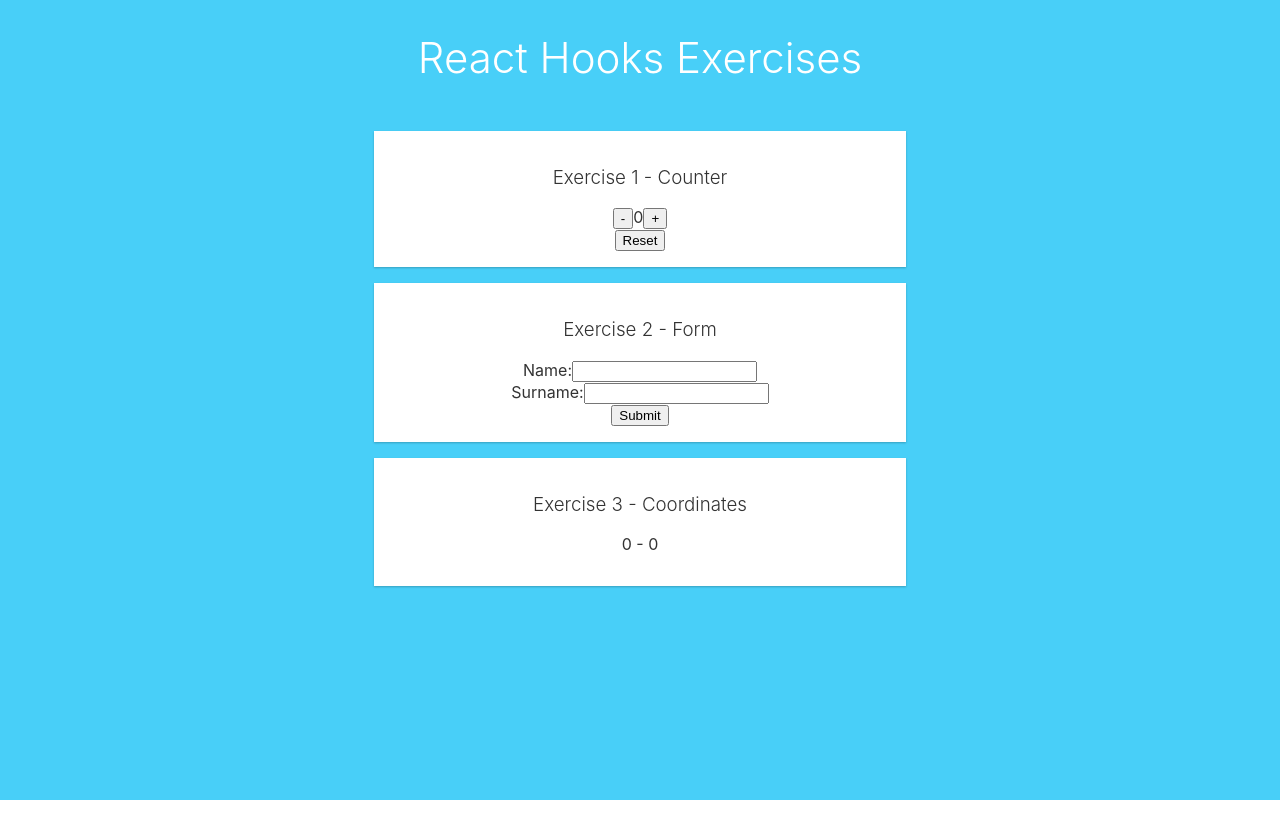
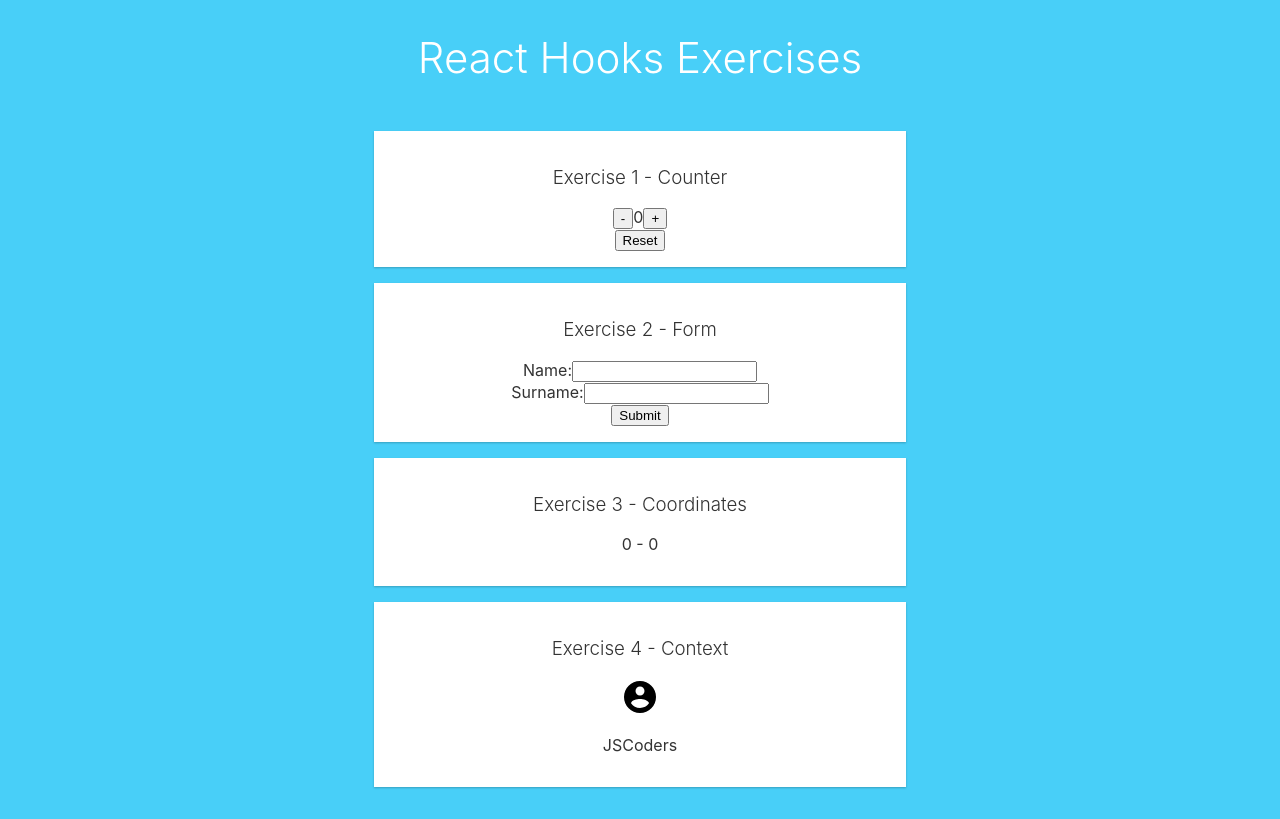
Before and after one commit to danivm/react-hooks-exercises, a React (Create React App) app: page / in a window 1280 px wide. Built offline with nearby package versions, Linux system fonts and the light colour scheme.

Commit message:
add context exercise

```diff
--- a/src/App.js
+++ b/src/App.js
@@ -1,7 +1,9 @@
 import React, { Component } from "react";
+import { MyContext } from "./context";
 import Counter from "./components/counter";
 import Form from "./components/form";
 import Coordinates from "./components/coordinates";
+import { Avatar } from "./components/avatar";
 
 class App extends Component {
   render() {
@@ -21,6 +23,12 @@
             <h3 className="exercise-title">Exercise 3 - Coordinates</h3>
             <Coordinates />
           </div>
+          <MyContext.Provider value={{ user: "JSCoders" }}>
+            <div className="exercise-container">
+              <h3 className="exercise-title">Exercise 4 - Context</h3>
+              <Avatar />
+            </div>
+          </MyContext.Provider>
         </div>
       </div>
     );
--- /dev/null
+++ b/src/components/avatar.js
@@ -0,0 +1,14 @@
+import React from "react";
+import { MyContext } from "../context";
+import userIcon from "../static/images/account_circle.png";
+
+export const Avatar = () => (
+  <MyContext.Consumer>
+    {value => (
+      <div>
+        <img src={userIcon} alt="user icon" />
+        <p>{value.user}</p>
+      </div>
+    )}
+  </MyContext.Consumer>
+);
--- /dev/null
+++ b/src/context.js
@@ -0,0 +1,5 @@
+import { createContext } from "react";
+
+export const MyContext = createContext({
+  user: null
+});
```
Also changed, not shown: src/static/images/account_circle.png (added).
